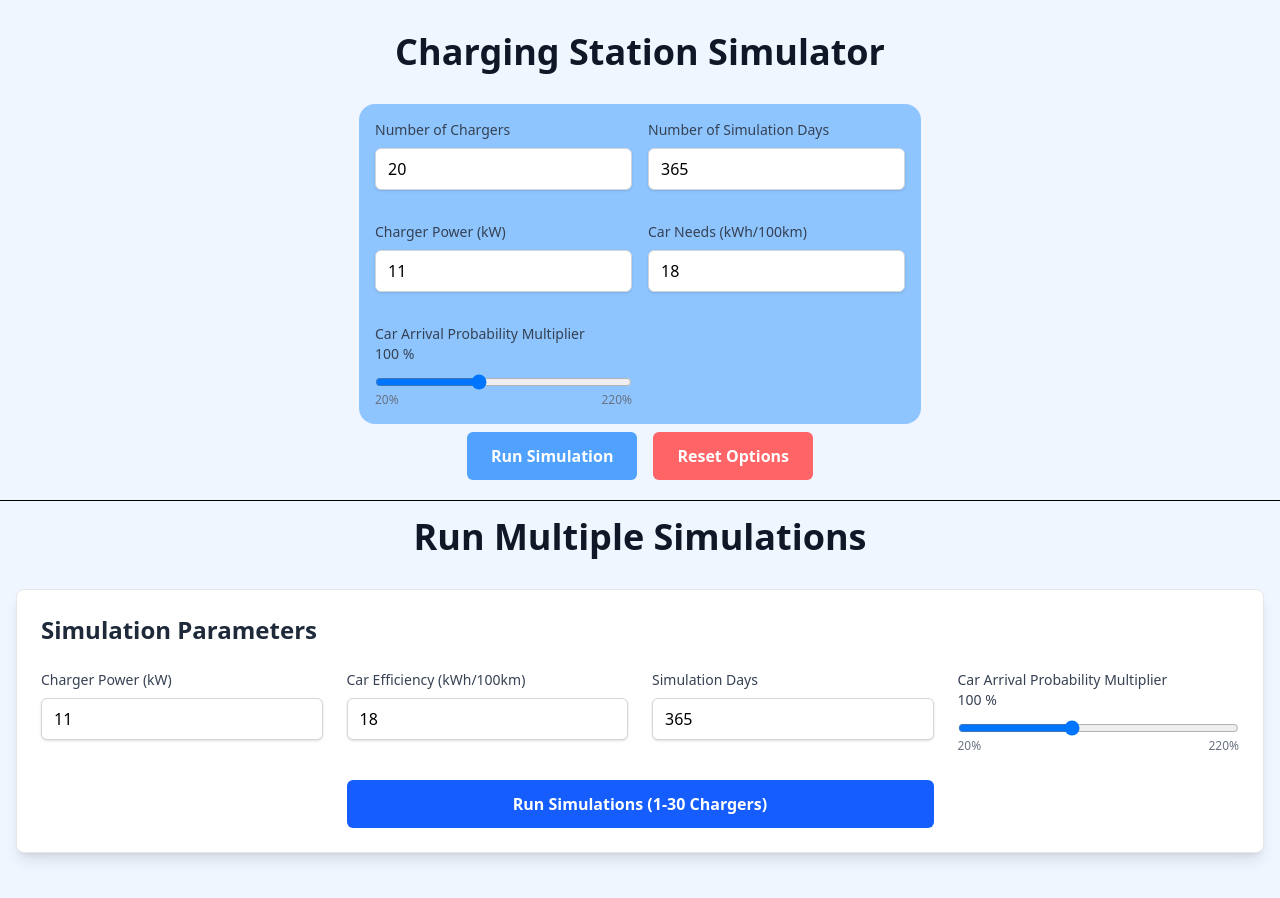
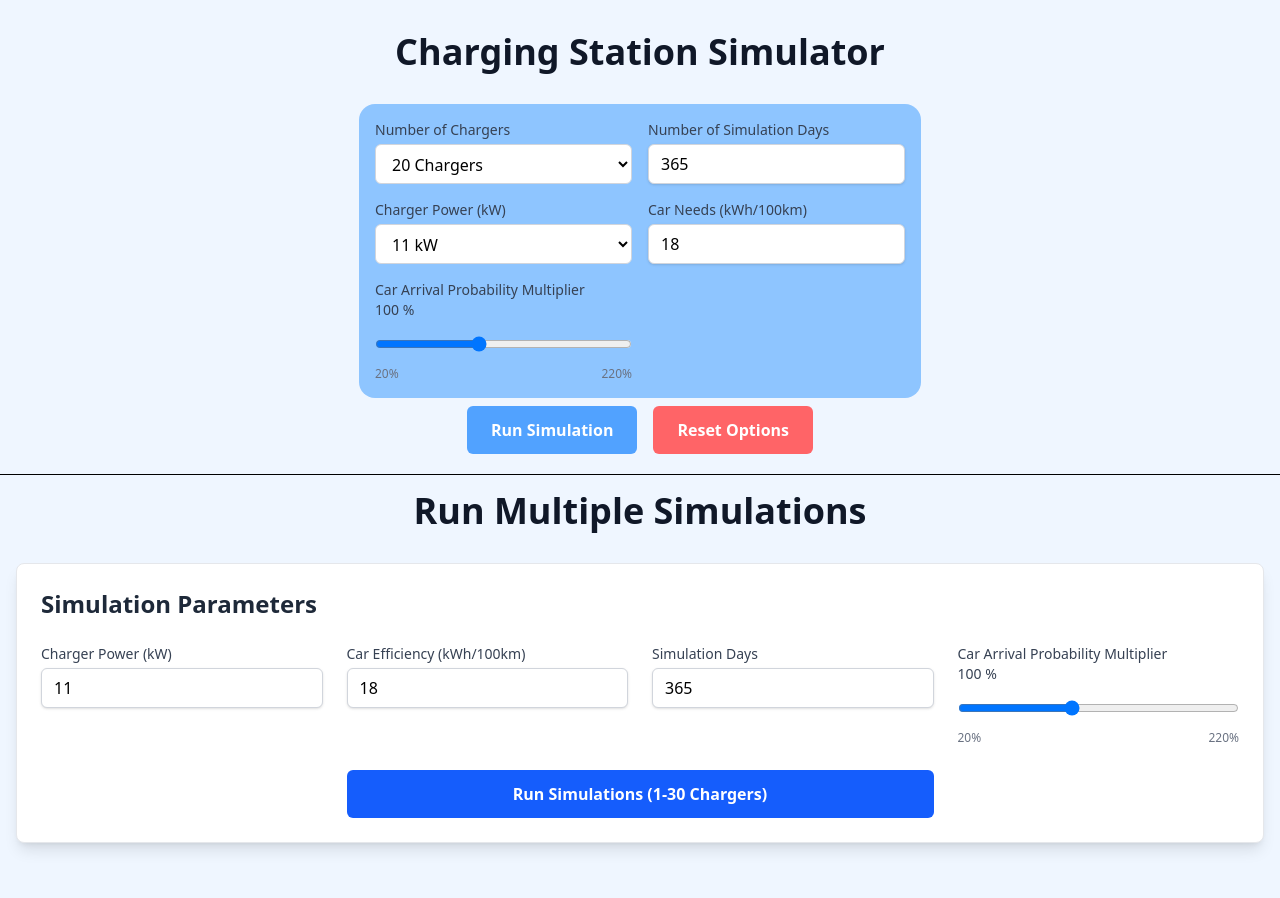
Before and after one commit to egenerse/reonic, a React (Vite) app in the folder packages/frontend/: page / in a window 1280 px wide. Shown: the top 898 px of the page. Built offline with nearby package versions, Linux system fonts and the light colour scheme.

Commit message:
feat: input fields folder and improve select

```diff
--- a/packages/frontend/src/components/MultipleSimulation.tsx
+++ b/packages/frontend/src/components/MultipleSimulation.tsx
@@ -2,8 +2,8 @@ import { useState } from "react";
 import { runSimulation } from "../utils/simulation";
 import type { SimulationOptions, SimulationResult } from "../utils/types";
 import { ResultsTable } from "./ResultsTable";
-import InputField from "./InputField";
-import RangeInput from "./RangeInput";
+import { InputField } from "./inputs";
+import { RangeInput } from "./inputs";
 import { defaultSimulationOptions } from "../utils/contants";
 
 export const MultipleSimulation = () => {
--- a/packages/frontend/src/components/SingleSimulationForm.tsx
+++ b/packages/frontend/src/components/SingleSimulationForm.tsx
@@ -1,7 +1,6 @@
 import React from "react";
 import type { SimulationOptions } from "../utils/types";
-import InputField from "./InputField";
-import RangeInput from "./RangeInput";
+import { InputField, RangeInput, SelectInput } from "./inputs";
 
 interface Props {
   simulationOptions: SimulationOptions;
@@ -20,16 +19,26 @@ export const SingleSimulationForm: React.FC<Props> = ({
     });
   };
 
+  const handleSelectChange = (e: React.ChangeEvent<HTMLSelectElement>) => {
+    const { name, value } = e.target;
+    setSimulationOptions({
+      ...simulationOptions,
+      [name]: Number(value),
+    });
+  };
+
   return (
     <div className="grid grid-cols-1 md:grid-cols-2 gap-4 max-w-3/5  p-4 bg-blue-300  mb-2 rounded-2xl">
-      <InputField
+      <SelectInput
         id="numberOfChargers"
         label="Number of Chargers"
         name="numberOfChargers"
-        onChange={handleOptionsChange}
-        type="number"
-        max={50}
         value={simulationOptions.numberOfChargers}
+        options={Array.from({ length: 30 }, (_, i) => ({
+          value: i + 1,
+          label: `${i + 1} Charger${i + 1 === 1 ? "" : "s"}`,
+        }))}
+        onChange={handleSelectChange}
       />
       <InputField
         type="number"
@@ -40,12 +49,21 @@ export const SingleSimulationForm: React.FC<Props> = ({
         onChange={handleOptionsChange}
         value={simulationOptions.numberOfSimulationDays}
       />
-      <InputField
+      <SelectInput
         id="chargerPowerInkW"
         label="Charger Power (kW)"
         name="chargerPowerInkW"
-        onChange={handleOptionsChange}
         value={simulationOptions.chargerPowerInkW}
+        options={[
+          { value: 2.75, label: "2.75 kW" },
+          { value: 5.5, label: "5.5 kW" },
+          { value: 11, label: "11 kW" },
+          { value: 18, label: "18 kW" },
+          { value: 25, label: "25 kW" },
+          { value: 50, label: "50 kW" },
+          { value: 100, label: "100 kW" },
+        ]}
+        onChange={handleSelectChange}
       />
       <InputField
         id="carNeedskWhPer100kms"
--- a/packages/frontend/src/components/InputField.tsx
+++ b/packages/frontend/src/components/inputs/InputField.tsx
@@ -15,7 +15,7 @@ interface InputFieldProps {
   step?: number;
 }
 
-const InputField: React.FC<InputFieldProps> = ({
+export const InputField: React.FC<InputFieldProps> = ({
   id,
   name,
   label,
@@ -30,10 +30,10 @@ const InputField: React.FC<InputFieldProps> = ({
   step,
 }) => {
   return (
-    <div className={`mb-4 ${className}`}>
+    <div className={className}>
       <label
         htmlFor={id}
-        className="block text-sm font-medium text-gray-700 mb-2"
+        className="block text-sm font-medium text-gray-700 mb-1"
       >
         {label}
         {required && <span className="text-red-500 ml-1">*</span>}
@@ -49,10 +49,8 @@ const InputField: React.FC<InputFieldProps> = ({
         placeholder={placeholder}
         required={required}
         step={step}
-        className="w-full px-3 py-2 border border-gray-300 bg-white rounded-md shadow-sm focus:outline-none focus:ring-2 focus:ring-blue-500 focus:border-blue-500 transition-colors"
+        className="w-full h-10 px-3 py-2 border border-gray-300 bg-white rounded-md shadow-sm "
       />
     </div>
   );
 };
-
-export default InputField;
--- a/packages/frontend/src/components/RangeInput.tsx
+++ b/packages/frontend/src/components/inputs/RangeInput.tsx
@@ -14,7 +14,7 @@ interface InputFieldProps {
   className?: string;
 }
 
-const RangeInput: React.FC<InputFieldProps> = ({
+export const RangeInput: React.FC<InputFieldProps> = ({
   id,
   name,
   label,
@@ -31,7 +31,7 @@ const RangeInput: React.FC<InputFieldProps> = ({
     <div className={className}>
       <label
         htmlFor={id}
-        className="block text-sm font-medium text-gray-700 mb-2"
+        className="block text-sm font-medium text-gray-700 mb-1"
       >
         {label}
         <br />
@@ -49,7 +49,7 @@ const RangeInput: React.FC<InputFieldProps> = ({
           min={min}
           max={max}
           step={step}
-          className="w-full rounded-md "
+          className="w-full rounded-md h-10"
         />
         <div className="flex justify-between text-xs -mt-1 text-gray-500 ">
           <div>
@@ -65,5 +65,3 @@ const RangeInput: React.FC<InputFieldProps> = ({
     </div>
   );
 };
-
-export default RangeInput;
--- /dev/null
+++ b/packages/frontend/src/components/inputs/SelectInput.tsx
@@ -0,0 +1,45 @@
+import React from "react";
+
+interface Option {
+  value: number;
+  label: string;
+}
+
+interface SelectInputProps {
+  id: string;
+  label: string;
+  name: string;
+  value: number;
+  options: Option[];
+  onChange: (e: React.ChangeEvent<HTMLSelectElement>) => void;
+}
+
+export const SelectInput: React.FC<SelectInputProps> = ({
+  id,
+  label,
+  name,
+  value,
+  options,
+  onChange,
+}) => {
+  return (
+    <div className="flex flex-col ">
+      <label htmlFor={id} className="mb-1 text-sm font-medium text-gray-700">
+        {label}
+      </label>
+      <select
+        id={id}
+        name={name}
+        value={value}
+        onChange={onChange}
+        className="h-10 px-3 py-2 border border-gray-300 bg-white rounded-md "
+      >
+        {options.map((option) => (
+          <option key={option.value} value={option.value}>
+            {option.label}
+          </option>
+        ))}
+      </select>
+    </div>
+  );
+};
--- /dev/null
+++ b/packages/frontend/src/components/inputs/index.ts
@@ -0,0 +1,3 @@
+export * from "./InputField";
+export * from "./RangeInput";
+export * from "./SelectInput";
```
